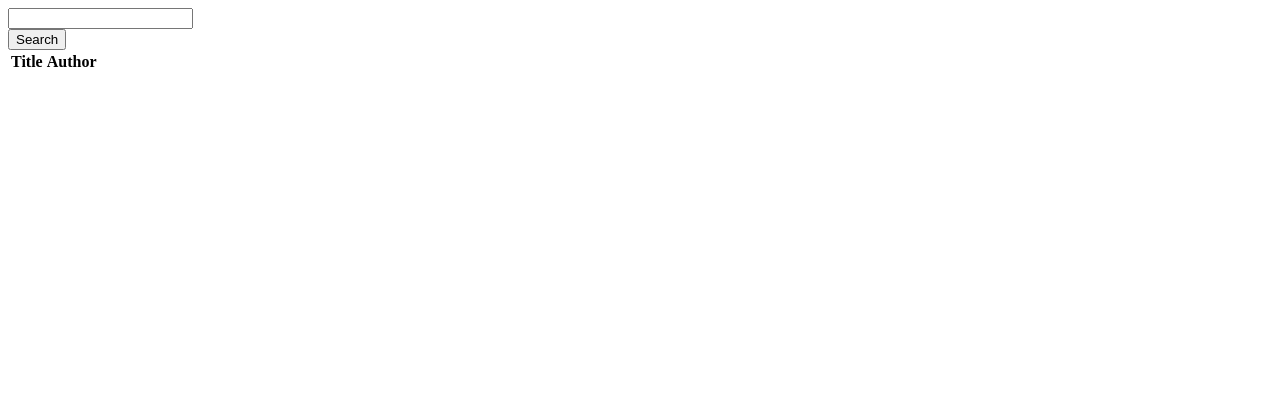
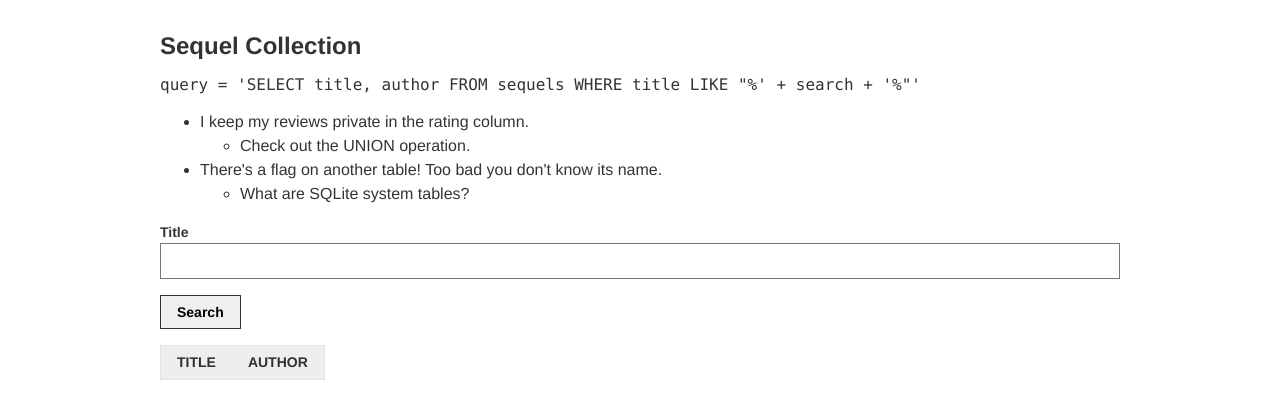
Before and after one commit to blairsec/sql, a Flask app: page / in a window 1280 px wide. Shown: the top 419 px of the page. Run offline with Flask 2, Linux system fonts and the light colour scheme; the visitor is signed in with stand-in values (Sample User, id 1); data that the repository does not hold is empty.

Commit message:
styling, docker

```diff
--- /dev/null
+++ b/requirements.txt
@@ -0,0 +1,2 @@
+flask
+gunicorn
--- a/sql/app.py
+++ b/sql/app.py
@@ -8,14 +8,17 @@ app = Flask(__name__)
 app.secret_key = 'secret_key'
 
 def db():
-	return sqlite3.connect('static.db')
+	return sqlite3.connect('file:static.db?mode=ro', uri=True)
 
 @app.route('/', methods=['GET'])
 def index():
 	if session.get('auth'):
 		search = request.args.get('search', '')
-		query = 'SELECT title, author FROM sequels WHERE title LIKE "%{}%"'.format(search)
-		result = list(db().cursor().execute(query))
+		query = 'SELECT title, author FROM sequels WHERE title LIKE "%' + search + '%"'
+		try:
+			result = list(db().cursor().execute(query))
+		except Exception as e:
+			result = [('error', e)]
 		return render_template('index.html', search=search, result=result)
 	return render_template('login.html')
 
--- a/sql/templates/index.html
+++ b/sql/templates/index.html
@@ -2,27 +2,55 @@
 <html lang="en">
   <title>SQL Demo</title>
   <meta name="viewport" content="width=device-width, initial-scale=1">
+  <link rel="stylesheet" href="https://unpkg.com/tachyons/css/tachyons.min.css">
   <body>
+    <div class="mw8 center pa4 helvetica black-80">
+      <div class="b f3">
+        Sequel Collection
+      </div>
+      <div class="mt3">
+        <code>query = 'SELECT title, author FROM sequels WHERE title LIKE "%' + search + '%"'</code>
+      </div>
+      <div class="mt3">
+        <ul class="lh-copy">
+          <li>
+            I keep my reviews private in the rating column.
+            <ul>
+              <li>Check out the UNION operation.</li>
+            </ul>
+          </li>
+          <li>
+            There's a flag on another table! Too bad you don't know its name.
+            <ul>
+              <li>What are SQLite system tables?</li>
+            </ul>
+          </li>
+        </ul>
+      </div>
       <form method="GET">
-      <div>
-        <input type="text" name="search" value="{{ search }}">
+        <div class="mt3">
+          <label class="f6 b lh-copy">Title</label>
+          <input class="pa2 input-reset ba w-100" type="text" name="search" value="{{ search }}">
         </div>
-      <div>
-        <input type="submit" value="Search">
+        <div class="mt3">
+          <input class="f6 b ph3 pv2 ba b--black-80 pointer" type="submit" value="Search">
         </div>
       </form>
-    <table>
-      <tr>
-        <th>Title</th>
-        <th>Author</th>
+      <div class="mt3">
+        <table class="collapse ba br2 b--black-10 pv2 ph3">
+          <tr class="striped--light-gray">
+            <th class="f6 b tl ttu pv2 ph3">Title</th>
+            <th class="f6 b tl ttu pv2 ph3">Author</th>
           </tr>
           {% for row in result %}
-        <tr>
+            <tr class="striped--light-gray">
               {% for item in row %}
-            <td>{{ item }}</td>
+                <td class="pv2 ph3">{{ item }}</td>
               {% endfor %}
             </tr>
           {% endfor %}
         </table>
+      </div>
+    </div>
   </body>
 </html>
```
Also changed, not shown: sql/templates/login.html (+26 -8 lines), db.py (renamed from sql/db.py), 2 other files. Lines whose indentation alone changed are shown as unchanged.
